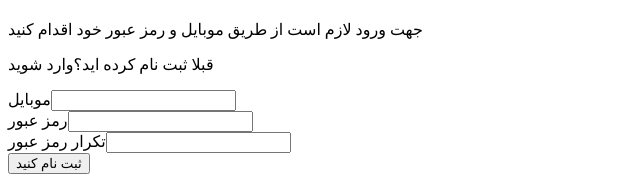
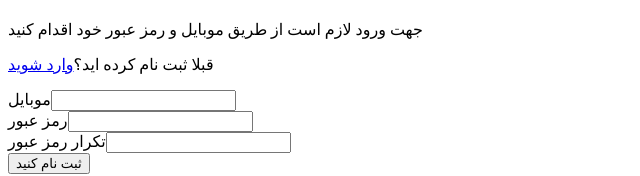
Before and after one commit to reza-salemi/admin-dashboard, a React (Vite) app: page /register in a window 1280 px wide. Shown: the part 173-349 px from the top of the page, without its empty margins (0-640 px from the left). Built offline with nearby package versions, Linux system fonts and the light colour scheme.

Commit message:
refactor: create link for login and register component

```diff
--- a/src/features/authentication/components/login/index.tsx
+++ b/src/features/authentication/components/login/index.tsx
@@ -1,3 +1,4 @@
+import { Link } from "react-router-dom";
 import logo from "@assets/images/logo.svg";
 import FormInput from "@features/authentication/components/form-input";
 
@@ -15,7 +16,9 @@
         <p className="lead">{help}</p>
         <p className="lead">
           {notRegisteredYet}
-          <a className="me-2">{register}</a>
+          <Link to="/register" className="me-2">
+            {register}
+          </Link>
         </p>
       </div>
 
--- a/src/features/authentication/components/register/index.tsx
+++ b/src/features/authentication/components/register/index.tsx
@@ -1,3 +1,4 @@
+import { Link } from "react-router-dom";
 import logo from "@assets/images/logo.svg";
 import FormInput from "@features/authentication/components/form-input";
 
@@ -22,7 +23,9 @@
         <p className="lead">{help}</p>
         <p className="lead">
           {alreadyRegistered}
-          <a className="me-2">{login}</a>
+          <Link to="/login" className="me-2">
+            {login}
+          </Link>
         </p>
       </div>
 
```
